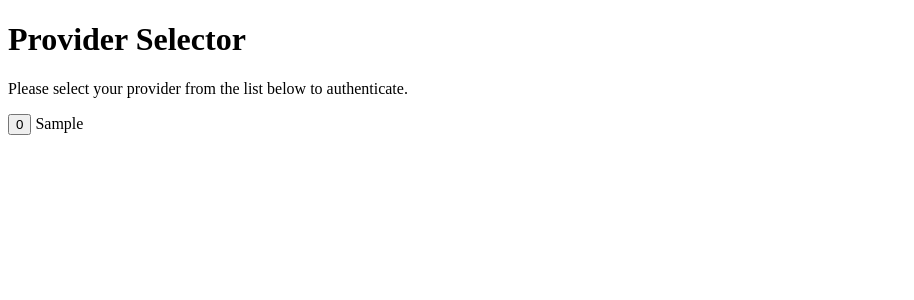
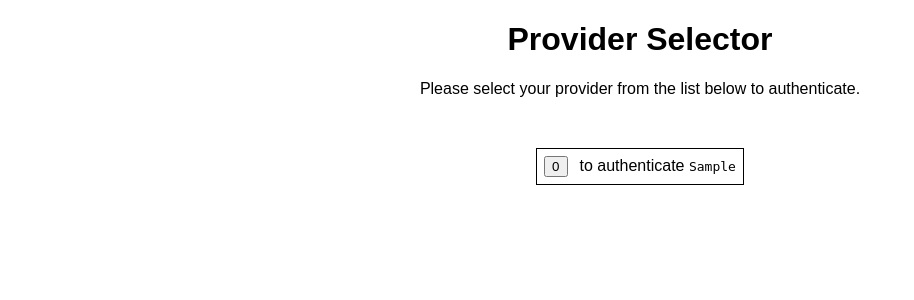
Before and after one commit to fkooman/php-relmeauth-service, a PHP site: template views/providerSelector.twig in a window 1280 px wide. Shown: the top 300 px of the page, without its empty margins (0-914 px from the left). Run offline with PHP 8.4, Linux system fonts and the light colour scheme; the template is opened without the code that fills it: most values are stand-ins (such as "Sample title", 1, 10 or a date in 2020); some libraries are stand-ins or nearby versions.

Commit message:
update rpm, CHANGES and update the default provider selector template a bit

```diff
--- a/views/providerSelector.twig
+++ b/views/providerSelector.twig
@@ -2,18 +2,37 @@
 <html lang="en">
     <head>
         <meta charset="utf-8"/>
-        <title>Provider Selectorr</title>
+        <title>Provider Selector</title>
+        <style>
+            body {
+                font-family: sans-serif;
+                text-align: center;
+            }
+            table {
+                border: 1px solid #000;
+                margin: 50px auto;
+            }
+            td {
+                padding: 5px;
+            }
+        </style>
     </head>
     <body>
         <h1>Provider Selector</h1>
         <p>Please select your provider from the list below to authenticate.</p>
 
+        <table>
         {% for key, value in supportedProviders %}
-            <form method="post" action="">
-                <input type="hidden" name="selectedProvider" value="{{ key }}">
-                <input type="submit" value="{{ key }}">
-                {{ value }}
-            </form>
+            <tr>
+                <td>
+                    <form method="post" action="">
+                        <input type="hidden" name="selectedProvider" value="{{ key }}">
+                        <input type="submit" value="{{ key }}">
+                    </form>
+                </td>
+                <td><span>to authenticate <tt>{{ value }}</tt></span></td>
+            </tr>
         {% endfor %}
+        </table>
     </body>
 </html>
```
Also changed, not shown: CHANGES.md (+6 -1 lines), 1 other file.
